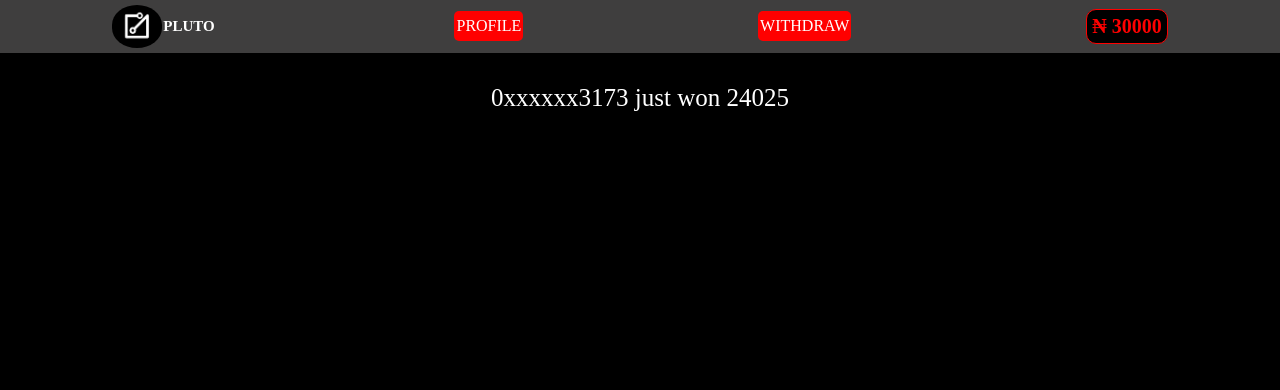
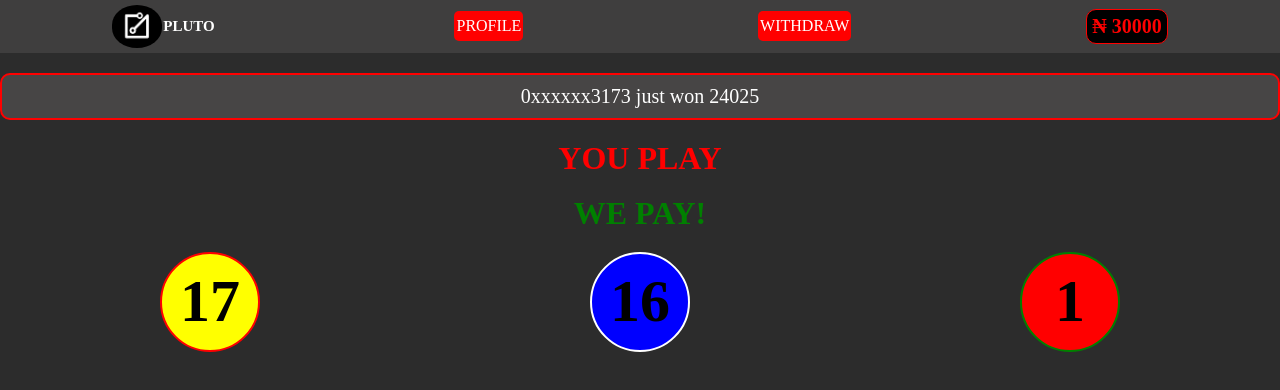
Before and after one commit to Dev-180Memes/Game, a React (Vite) app in the folder vite-project/: page / in a window 1280 px wide. Shown: the top 390 px of the page. Built offline with nearby package versions, Linux system fonts and the light colour scheme.

Commit message:
further development

```diff
--- a/vite-project/src/App.tsx
+++ b/vite-project/src/App.tsx
@@ -2,6 +2,7 @@ import { useState } from 'react'
 import './App.css'
 import Navbar from "./components/js/Navbar"
 import Testimonies from './components/js/Testimonies'
+import Body from './components/js/Body'
 
 function App() {
   const [count, setCount] = useState(0)
@@ -10,6 +11,7 @@ function App() {
     <div>
       <Navbar />
       <Testimonies />
+      <Body />
     </div>
   )
 }
--- /dev/null
+++ b/vite-project/src/components/css/body.css
@@ -0,0 +1,72 @@
+body {
+    background: #2C2C2C;
+}
+
+.intro {
+    text-align: center;
+    /* display: flex; */
+    margin: 20px 0;
+    color: red;
+}
+
+.we-pay {
+    color: green;
+}
+
+.numbers {
+    display: flex;
+    align-items: center;
+    text-align: center;
+    gap: 10px;
+    justify-content: center;
+    justify-content: space-around;
+}
+
+.num1 {
+    height: 100px;
+    width: 100px;
+    align-items: center;
+    justify-content: center;
+    display: table-cell;
+    text-align: center;
+    display: flex;
+    font-size: 30px;
+    vertical-align: middle;
+    border-radius: 50%; /* may require vendor prefixes */
+    background: yellow;
+    color: black;
+    border: 2px solid red;
+
+}
+
+.num2 {
+    height: 100px;
+    width: 100px;
+    align-items: center;
+    justify-content: center;
+    display: table-cell;
+    text-align: center;
+    display: flex;
+    font-size: 30px;
+    vertical-align: middle;
+    border-radius: 50%; /* may require vendor prefixes */
+    background: blue;
+    color: black;
+    border: 2px solid white;
+}
+
+.num3 {
+    height: 100px;
+    width: 100px;
+    align-items: center;
+    justify-content: center;
+    display: table-cell;
+    text-align: center;
+    display: flex;
+    font-size: 30px;
+    vertical-align: middle;
+    border-radius: 50%; /* may require vendor prefixes */
+    background: red;
+    color: black;
+    border: 2px solid green;
+}
--- a/vite-project/src/components/css/testimonies.css
+++ b/vite-project/src/components/css/testimonies.css
@@ -1,5 +1,4 @@
 body {
-    background-color: black;
     color: white;
     margin: 0;
     padding: 0;
@@ -8,12 +7,15 @@ body {
 .main-body {
     /* display: flex; */
     text-align: center;
-    align-items: center;
+    /* align-items: center; */
     color: white;
     margin-top: 20px;
     padding: 10px 0;
     /* width: 300px; */
-    font-size: 25px;
+    background-color: rgb(71, 69, 69);
+    font-size: 20px;
     /* background-color: rgb(50, 50, 50); */
-    border: 1px solid black;
+    border: 2px solid red;
+    border-radius: 10px;
+    /* width: 400px; */
 }
--- a/vite-project/src/components/js/Body.tsx
+++ b/vite-project/src/components/js/Body.tsx
@@ -1,8 +1,45 @@
 import React from 'react'
+import "../css/body.css"
 
 const Body = () => {
+
+   const first = Math.floor((Math.random() + 1) * 10)
+   const second = Math.floor(Math.random() * 21)
+   const third = Math.floor(Math.random() * 21)
+
+   if (first === 11) {
+      alert("you just won the jackpot")
+   }
+
   return (
     <div>
+
+      <div className="whole">
+
+        <div className="main">
+
+            <div className="intro">
+              <h1>YOU PLAY</h1> <br />
+              <h1 className='we-pay'>WE PAY!</h1>
+            </div>
+
+        </div>
+
+        <div className="numbers">
+
+            <div className="num1">
+              <h1>{first}</h1>
+            </div>
+            <div className="num2">
+              <h1>{second}</h1>
+            </div>
+            <div className="num3">
+              <h1>{third}</h1>
+            </div>
+
+        </div>
+
+      </div>
 
     </div>
   )
```
